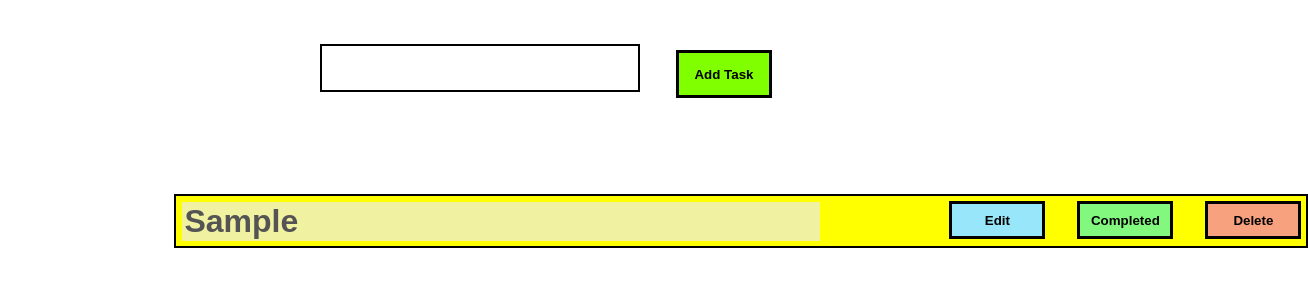
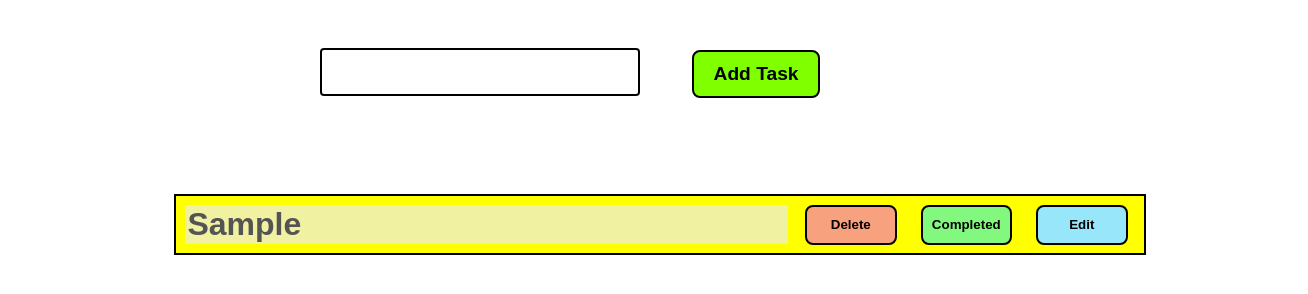
Before and after one commit to mathik2/To-Do-List-Updated, a plain HTML site: page index.html in a window 1280 px wide. Both pictures are taken after typing "Sample" into the empty fields and a click on the button "Add Task". Shown: the part 48-342 px from the top of the page, 1308 px wide, since content can reach past the window. Drawn offline with Linux system fonts and the light colour scheme.

Commit message:
added localstorage updates

```diff
--- a/to-do list.css
+++ b/to-do list.css
@@ -27,40 +27,87 @@ input {
 }
 
 button {
-  height: 1cm;
-  width: 1cm;
+  height: 2.5rem;
+  width: 6rem;
   background-color: chartreuse;
   font-weight: bolder;
-  border: 3px solid black;
+  border: 2px solid black;
+  border-radius: 8px;
+  margin-left: 0.5rem;
+  margin-right: 0.5rem;
+  cursor: pointer;
+  transition: background 0.2s;
+}
+button:hover {
+  background-color: #b2ff66;
 }
 
 li {
-  display: block;
-  padding: 5px;
-  width: 70rem;
-  height: 2.5rem;
+  display: flex;
+  align-items: center;
+  padding: 8px;
+  width: 100%;
+  min-width: 300px;
+  max-width: 70rem;
+  height: auto;
   background-color: yellow;
   border: 2px solid black;
-  cursor: pointer;
+  font-weight: bold;
+  margin-top: 0.5rem;
+  box-sizing: border-box;
+}
 
+input[type="text"], input[type="input"] {
+  font-size: 1.5rem;
   font-weight: bold;
-  margin-top: 0.2cm;
+  width: 60%;
+  margin-right: 1rem;
+  border-radius: 4px;
+  padding: 0.3rem;
+  border: 1px solid #ccc;
 }
 
 #delete,
 #completed,
 #edit {
   width: 6rem;
-  margin-left: 2rem;
-  float: right;
+  margin-left: 1rem;
+  float: none;
+  display: inline-block;
 }
+
 #AddButton {
-  width: 6rem;
+  width: 8rem;
   height: 3rem;
   margin: 2rem;
+  border-radius: 8px;
+  font-size: 1.2rem;
 }
+
 #save {
-  width: 4rem;
-  height: 2rem;
+  width: 5rem;
+  height: 2.5rem;
   margin-left: 1rem;
+  border-radius: 8px;
+  font-size: 1rem;
 }
+
+/* Responsive for smaller screens */
+@media (max-width: 800px) {
+  #container {
+    width: 95vw;
+  }
+  li {
+    max-width: 100vw;
+    flex-direction: column;
+    align-items: flex-start;
+  }
+  input[type="text"], input[type="input"] {
+    width: 90vw;
+    margin-bottom: 0.5rem;
+  }
+  button, #delete, #completed, #edit, #AddButton, #save {
+    width: 90vw;
+    margin: 0.2rem 0;
+  }
+}
--- a/to-do list.js
+++ b/to-do list.js
@@ -1,196 +1,103 @@
 var storage = document.getElementById("storage");
 var input = document.getElementById("input");
 var button = document.getElementById("AddButton");
-/*
-button.addEventListener("click", function() {
+
+// Utility functions for localStorage
+function getTasks() {
+    return JSON.parse(localStorage.getItem('tasks') || '[]');
+}
+function saveTasks(tasks) {
+    localStorage.setItem('tasks', JSON.stringify(tasks));
+}
+
+// Render all tasks from localStorage
+function renderTasks() {
+    storage.innerHTML = '';
+    var tasks = getTasks();
+    tasks.forEach(function(task, idx) {
         var item = document.createElement("li");
-    item.innerHTML = input.value;
-    storage.appendChild(item);
-    var button = document.createElement("button")
-    var btntext = document.createTextNode("delete")
-    button.appendChild(btntext);
-    button.setAttribute('id','delete')
-    item.appendChild(button);
-    input.value = "";
-    item.addEventListener("click", function() {
-        item.style.textDecoration = "line-through";
-    });
-    item.addEventListener("dblclick", function() {
-        storage.removeChild(item);
-    })
 
+        var toDoItems = document.createElement("input");
+        toDoItems.value = task.text;
+        toDoItems.disabled = true;
+        toDoItems.style.backgroundColor = task.completed ? "yellow" : "rgb(241, 241, 162)";
+        toDoItems.style.border = "1px solid yellow";
+        if (task.completed) {
+            toDoItems.style.textDecoration = "line-through";
+            item.style.backgroundColor = "green";
+        }
+        item.appendChild(toDoItems);
+
+        var deletedButton = document.createElement("button");
+        deletedButton.appendChild(document.createTextNode("Delete"));
+        deletedButton.style.backgroundColor = "rgb(248, 161, 127)";
+        deletedButton.setAttribute('id', 'delete');
+        item.appendChild(deletedButton);
+
+        var completedButton = document.createElement("button");
+        completedButton.appendChild(document.createTextNode("Completed"));
+        completedButton.style.backgroundColor = "rgb(131, 248, 127)";
+        completedButton.setAttribute('id', 'completed');
+        item.appendChild(completedButton);
+
+        var editButton = document.createElement("button");
+        editButton.appendChild(document.createTextNode("Edit "));
+        editButton.style.backgroundColor = "rgb(151, 230, 250)";
+        editButton.setAttribute('id', 'edit');
+        item.appendChild(editButton);
+
+        // Delete
+        deletedButton.addEventListener("click", function() {
+            var tasks = getTasks();
+            tasks.splice(idx, 1);
+            saveTasks(tasks);
+            renderTasks();
         });
 
-button.addEventListener("click", function() {
-    var item = document.createElement("li");
-    item.innerHTML = input.value;
-    storage.appendChild(item);
-    var deletedButton = document.createElement("button")
-    var btntext = document.createTextNode("delete")
-    deletedButton.appendChild(btntext);
-    deletedButton.setAttribute('id','delete')
-    item.appendChild(deletedButton);
-
-
-    var completedButton = document.createElement("button")
-    var btntext = document.createTextNode("completed")
-    completedButton.appendChild(btntext);
-    completedButton.setAttribute('id','completed')
-    item.appendChild(completedButton);
-
-    var editButton = document.createElement("button")
-    var btntext = document.createTextNode("edit")
-    editButton.appendChild(btntext);
-    editButton.setAttribute('id','edit')
-    item.appendChild(editButton);
-
-    input.value = "";
+        // Complete
         completedButton.addEventListener("click", function() {
-        item.style.textDecoration = "line-through";
+            var tasks = getTasks();
+            tasks[idx].completed = true;
+            saveTasks(tasks);
+            renderTasks();
         });
 
-    deletedButton.addEventListener("click", function() {
-        storage.removeChild(item);
-    })
+        // Edit
         editButton.addEventListener("click", function() {
-       var inputedit = document.createElement("input");
-        inputedit.value = input.value;
-        var btntext = document.createTextNode("save")
-        editButton.appendChild(btntext);
-       item.appendChild(inputedit);
-    })
-});*/
-/*
-button.addEventListener("click", function() {
-    var item = document.createElement("li");
+            toDoItems.disabled = false;
+            toDoItems.style.backgroundColor = "white";
+            var saveButton = document.createElement("button");
+            saveButton.innerHTML = "save";
+            saveButton.setAttribute('id', 'save');
+            item.appendChild(saveButton);
 
-
-
-    var toDoItems = document.createElement("input");
-    toDoItems.value= input.value;
-    toDoItems.disabled = true;
-    toDoItems.style.backgroundColor="yellow";
-    toDoItems.style.border="1px solid yellow"
-
-    item.appendChild(toDoItems)
+            saveButton.addEventListener("click", function() {
+                if (toDoItems.value == "") {
+                    alert("Please enter value to save");
+                } else {
+                    var tasks = getTasks();
+                    tasks[idx].text = toDoItems.value;
+                    saveTasks(tasks);
+                    renderTasks();
+                }
+            });
+        });
 
         storage.appendChild(item);
-
-    var deletedButton = document.createElement("button")
-    var btntext = document.createTextNode("delete")
-    deletedButton.appendChild(btntext);
-    deletedButton.setAttribute('id','delete')
-    item.appendChild(deletedButton);
-
-
-    var completedButton = document.createElement("button")
-    var btntext = document.createTextNode("completed")
-    completedButton.appendChild(btntext);
-    completedButton.setAttribute('id','completed')
-    item.appendChild(completedButton);
-
-    var editButton = document.createElement("button")
-    var btntext = document.createTextNode("edit ")
-    editButton.appendChild(btntext);
-    editButton.setAttribute('id','edit')
-    item.appendChild(editButton);
-
-    input.value = "";
-    completedButton.addEventListener("click", function() {
-        toDoItems.style.textDecoration = "line-through";
-        item.style.backgroundColor ="green";
     });
-
-    deletedButton.addEventListener("click", function() {
-        storage.removeChild(item);
-    })
-    editButton.addEventListener("click", function() {
-        toDoItems.disabled = false;
-
-        var saveButton = document.createElement("button")
-        saveButton.innerHTML="save"
-        item.appendChild(saveButton);
-
-
-       saveButton.addEventListener("click", function() {
-
-        toDoItems.placeholder =toDoItems.value;
-        toDoItems.disabled = true;
-        saveButton.remove()
-       })
-    })
-});*/
-button.addEventListener("click", function() {
-
-   if(input.value==""){
-       alert("enter value to add")
-   }
-   else{
-    var item = document.createElement("li");
-
-
-
-    var toDoItems = document.createElement("input");
-    toDoItems.value= input.value;
-    toDoItems.disabled = true;
-    toDoItems.style.backgroundColor="rgb(241, 241, 162)";
-    toDoItems.style.border="1px solid yellow"
-
-    item.appendChild(toDoItems)
-
-    storage.appendChild(item);
-
-    var deletedButton = document.createElement("button")
-    var btntext = document.createTextNode("Delete")
-    deletedButton.appendChild(btntext);
-    deletedButton.style.backgroundColor="rgb(248, 161, 127)"
-    deletedButton.setAttribute('id','delete')
-    item.appendChild(deletedButton);
-
-
-    var completedButton = document.createElement("button")
-    var btntext = document.createTextNode("Completed")
-    completedButton.appendChild(btntext);
-    completedButton.style.backgroundColor="rgb(131, 248, 127)"
-    completedButton.setAttribute('id','completed')
-    item.appendChild(completedButton);
-
-    var editButton = document.createElement("button")
-    var btntext = document.createTextNode("Edit ")
-    editButton.style.backgroundColor="rgb(151, 230, 250)"
-    editButton.appendChild(btntext);
-    editButton.setAttribute('id','edit')
-    item.appendChild(editButton);
-
-    input.value = "";
-    completedButton.addEventListener("click", function() {
-        toDoItems.style.textDecoration = "line-through";
-        item.style.backgroundColor ="green";
-    });
-
-    deletedButton.addEventListener("click", function() {
-        storage.removeChild(item);
-    })
-    editButton.addEventListener("click", function() {
-        toDoItems.disabled = false;
-        toDoItems.style.backgroundColor="white";
-        var saveButton = document.createElement("button")
-        saveButton.innerHTML="save";
-        saveButton.setAttribute('id','save')
-        item.appendChild(saveButton);
-
-
-       saveButton.addEventListener("click", function() {
-           if(toDoItems.value==""){
-               alert("Please enter value to save")
-           }
-           else{
-            toDoItems.placeholder =toDoItems.value;
-            toDoItems.disabled = true;
-            toDoItems.style.backgroundColor="yellow"
-            saveButton.remove()
 }
 
-       })
-    })}
+// Initial render on page load
+renderTasks();
+
+button.addEventListener("click", function() {
+    if (input.value == "") {
+        alert("enter task to add");
+    } else {
+        var tasks = getTasks();
+        tasks.push({ text: input.value, completed: false });
+        saveTasks(tasks);
+        renderTasks();
+        input.value = "";
+    }
 });
```
Lines whose indentation alone changed are shown as unchanged.
